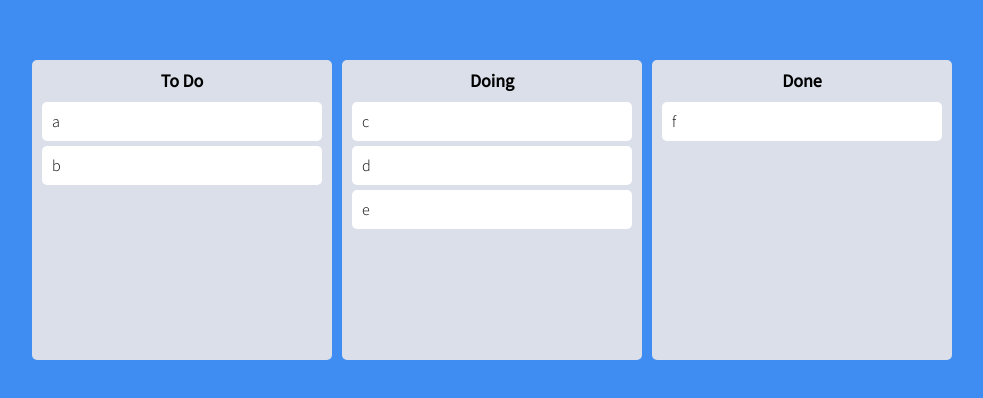
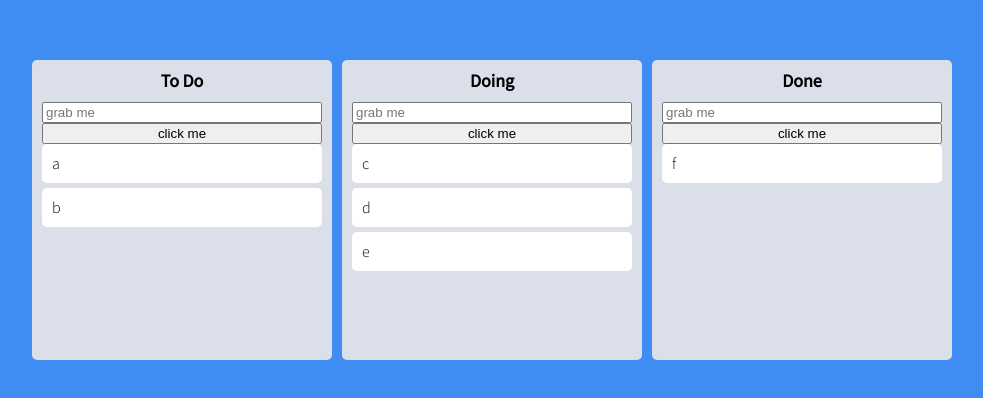
Before and after one commit to JiHunSong94/trello-ts, a React (Create React App) app: page / in a window 1280 px wide. Shown: the part 190-588 px from the top of the page, without its empty margins (148-1131 px from the left). Built offline with nearby package versions, Linux system fonts and the light colour scheme.

Commit message:
1.13 Refs

```diff
--- a/src/Components/Board.tsx
+++ b/src/Components/Board.tsx
@@ -1,6 +1,7 @@
 import styled from "styled-components";
 import { Droppable } from "@hello-pangea/dnd";
 import DragabbleCard from "./DragabbleCard";
+import { useRef } from "react";
 
 const Wrapper = styled.div`
   width: 300px;
@@ -42,9 +43,18 @@
 }
 
 function Board({ toDos, boardId }: IBoardProps) {
+  const inputRef = useRef<HTMLInputElement>(null);
+  const onClick = () => {
+    inputRef.current?.focus();
+    setTimeout(() => {
+      inputRef.current?.blur();
+    }, 5000);
+  };
   return (
     <Wrapper>
       <Title>{boardId}</Title>
+      <input ref={inputRef} placeholder="grab me" />
+      <button onClick={onClick}>click me</button>
       <Droppable droppableId={boardId}>
         {(magic, info) => (
           <Area
```
